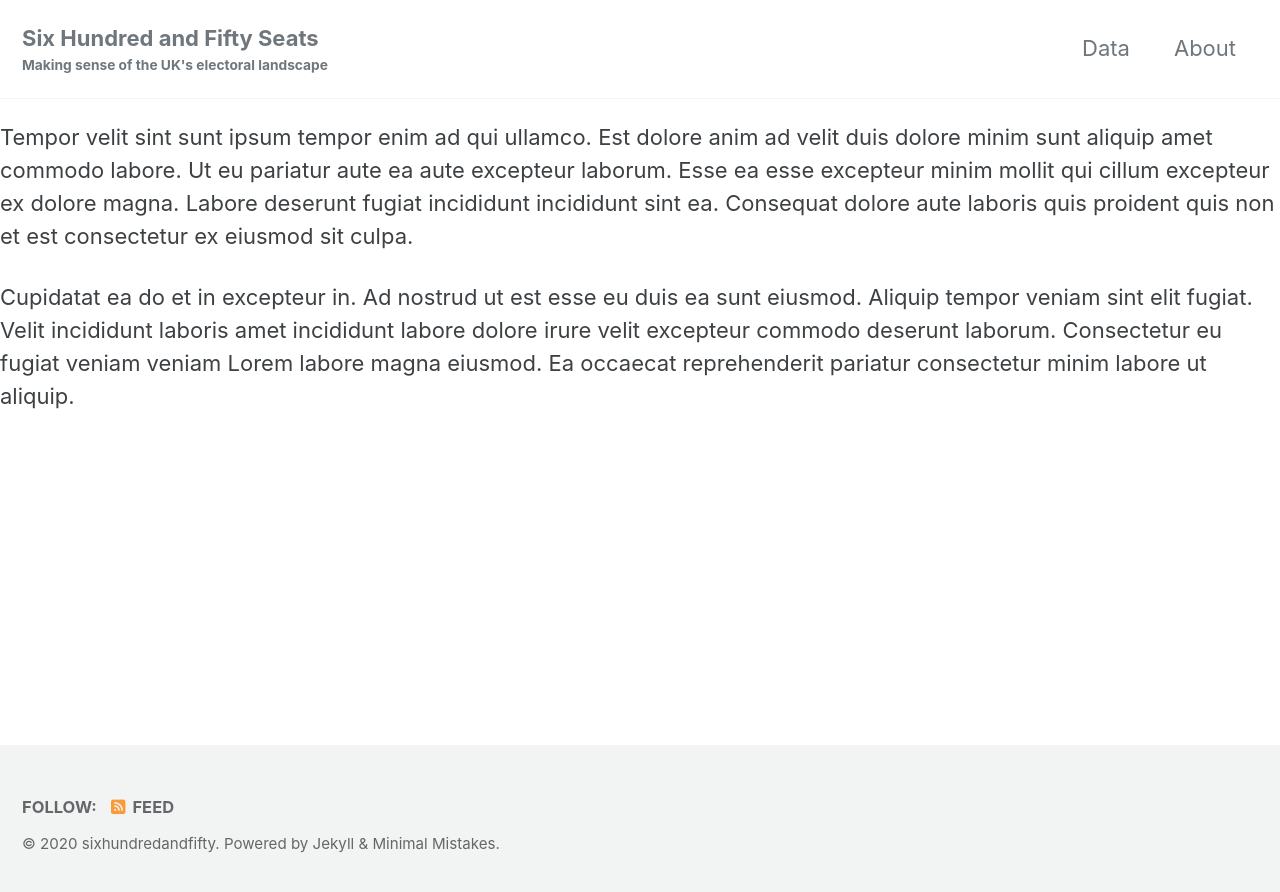
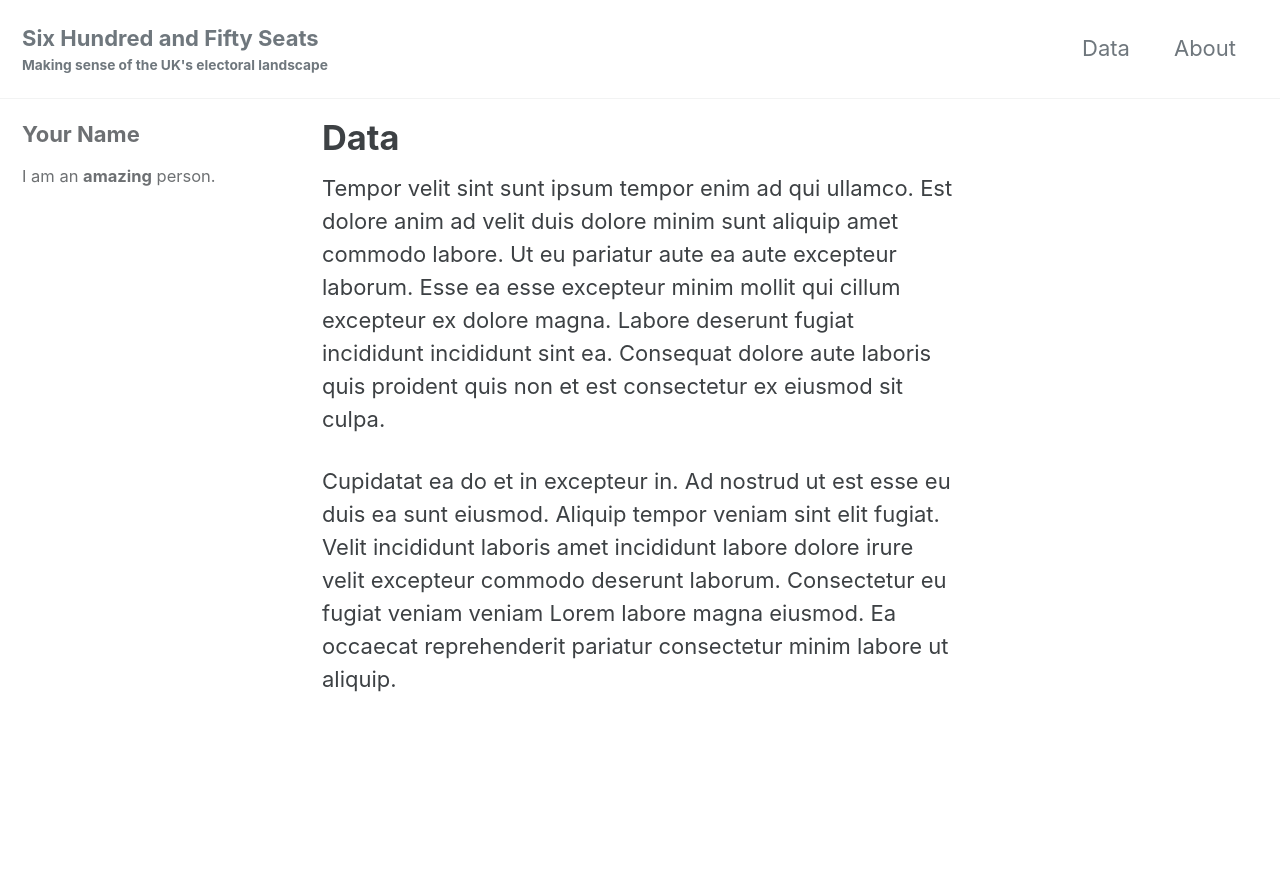
Before and after one commit to sixhundredandfifty/blog, a Jekyll site: the page built from _pages/data.md, in a window 1280 px wide and 900 px high. Shown: the top 892 px of the window. Built offline with Jekyll 4.4.1, drawn with Linux system fonts in a browser that asks for light colours; cached includes are drawn as plain includes; nearby versions of some CDN libraries; our own code applies the rules of GitHub Pages for plain Markdown files; part of the change alters nothing that is shown.

Commit message:
Update _config.yml

```diff
--- a/_config.yml
+++ b/_config.yml
@@ -145,6 +145,7 @@ footer:
 include:
   - .htaccess
   - _pages
+  - ["_pages"]
 exclude:
   - "*.sublime-project"
   - "*.sublime-workspace"
@@ -279,3 +280,10 @@ defaults:
       comments: # true
       share: false
       related: true
+  # _pages
+  - scope:
+      path: ""
+      type: pages
+    values:
+      layout: single
+      author_profile: true
```
